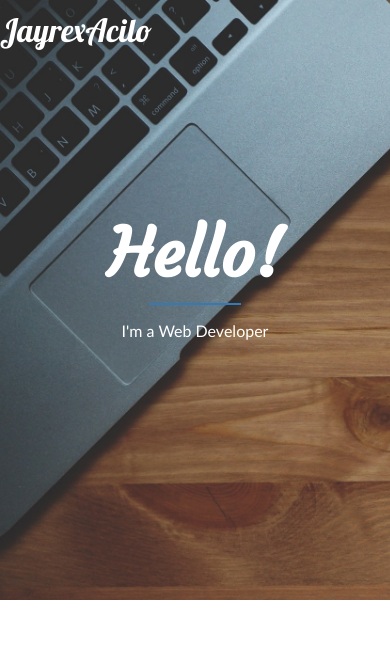
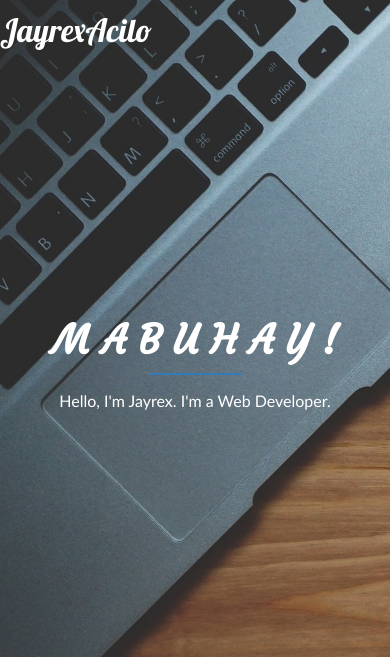
Before and after one commit to ajayrexluega/ajayrexluega.github.io, a plain HTML site: page index.html in a window 390 px wide. Shown: the top 657 px of the page. Drawn offline with nearby package versions, Linux system fonts and the light colour scheme; grey boxes are pictures that could not be loaded.

Commit message:
banner styles

```diff
--- a/index.html
+++ b/index.html
@@ -31,11 +31,11 @@
 	</header>
 
 	<div id="main-banner">
-			<h1>
-				Hello!
-			</h1>
-			<hr>
-			<center><p>I'm a Web Developer</p></center>
+				<h1>
+					M A B U H A Y !
+				</h1>
+				<hr>
+				<p>Hello, I'm Jayrex. I'm a Web Developer.</p>
 	</div>
 <div id="about-nav"></div>
 	<div id="about">
--- a/style.css
+++ b/style.css
@@ -1,5 +1,8 @@
 *{
 	font-family: Trebuchet MS;
+}
+html, body {
+	height: 100%;
 }
 body, ul, li{
 	margin: 0;
@@ -102,7 +105,7 @@ header.fixed nav li a.current:hover {
   -o-background-size: cover;
   background-size: cover;
 	width: 100%;
-	height: 600px;
+	height: 100%;
 }
 
 #main-banner h1{
@@ -111,17 +114,22 @@ header.fixed nav li a.current:hover {
 	font-family: 'Courgette', cursive;
 	color: #fff;
 	margin: 0;
-	padding-top: 150px;
+	position: relative;
+  top: 30%;
 }
 
 #main-banner hr{
 	width: 90px;
 	 border: 1px solid #337ab7;
+   position: relative;
+   top: 30%;
 }
 
 #main-banner p {
 	text-align: center;
 	color: #fff;
+  position: relative;
+  top: 30%;
 }
 
 #main-banner .banner-weclome {
@@ -239,6 +247,12 @@ header.fixed nav li a.current:hover {
 
 @media screen and (max-width: 920px){
 
+  /*------------- MAIN BANNER ----------------------*/
+
+  #main-banner h1{
+    font-size: 45pt;
+  }
+
 	#about p{
 	font-size: 15pt;
 	}
@@ -260,6 +274,12 @@ header.fixed nav li a.current:hover {
 }
 
 @media screen and (max-width: 690px) {
+
+  /*------------- MAIN BANNER ----------------------*/
+
+  #main-banner h1{
+    font-size: 40pt;
+  }
 
 	#about .wrapper{
 		display: inline-block;
@@ -343,6 +363,12 @@ header.fixed nav li a.current:hover {
 			border-bottom: 1px solid #4c5180;
 		}
 
+    /*------------- MAIN BANNER ----------------------*/
+
+    #main-banner h1{
+      font-size: 30pt;
+    }
+
 /*  -----------------  ABOUT ------------------------  */
 
 	#about .about-col1{
```
